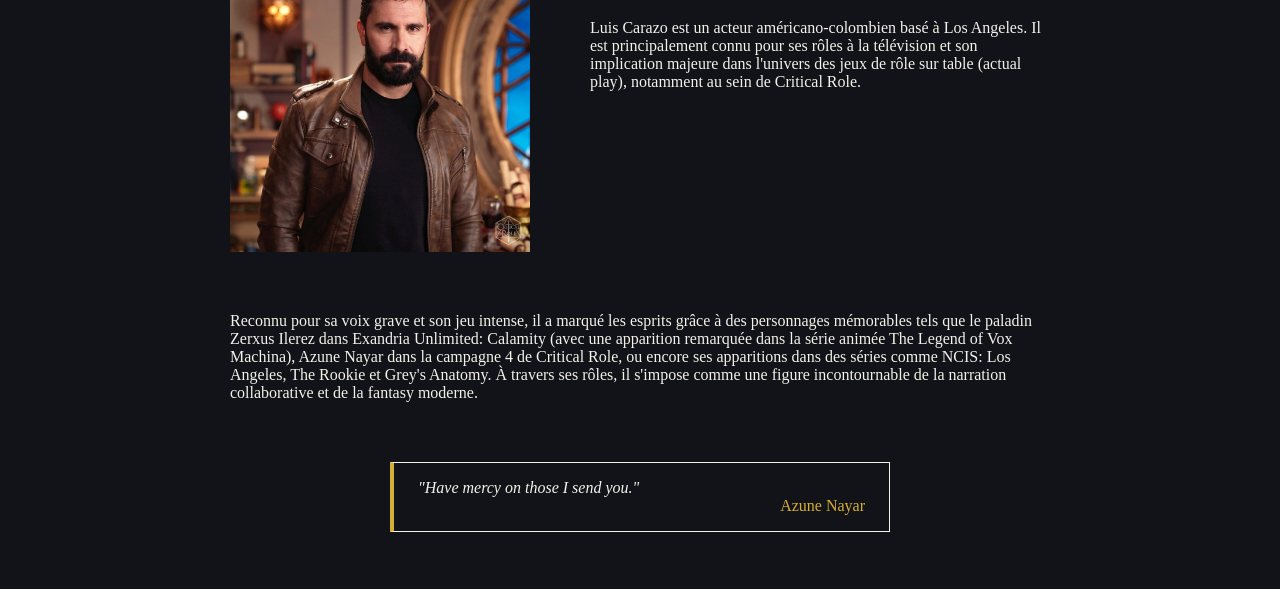
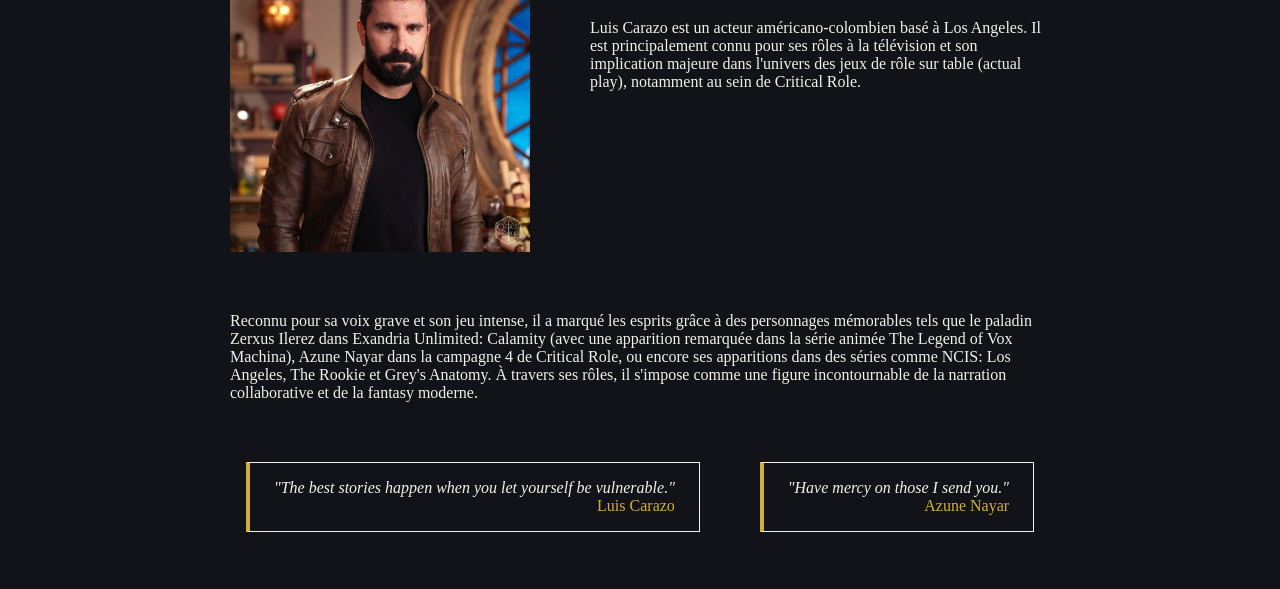
Before and after one commit to Xsii-y/Fansite-project, a plain HTML site: page fansite3/fansite3.html in a window 1280 px wide. Shown: the part 171-760 px from the top of the page. Drawn offline with Linux system fonts and the light colour scheme.

Commit message:
add 2nd quote to landing page

```diff
--- a/fansite3/fansite3.css
+++ b/fansite3/fansite3.css
@@ -131,12 +131,12 @@ img {
 	width: 100%;
 }
 
-#quote-text {
+.quote-text {
 	color: var(--color-ivory);
 	font-style: italic;
 }
 
-.quote #quote-author {
+.quote-author {
 	color: var(--color-gold);
 	text-align: right;
 }
--- a/fansite3/fansite3.html
+++ b/fansite3/fansite3.html
@@ -49,13 +49,19 @@
 				<p>Reconnu pour sa voix grave et son jeu intense, il a marqué les esprits grâce à des personnages mémorables tels que le paladin Zerxus Ilerez dans Exandria Unlimited: Calamity (avec une apparition remarquée dans la série animée The Legend of Vox Machina), Azune Nayar dans la campagne 4 de Critical Role, ou encore ses apparitions dans des séries comme NCIS: Los Angeles, The Rookie et Grey's Anatomy. À travers ses rôles, il s'impose comme une figure incontournable de la narration collaborative et de la fantasy moderne.</p>
 			</div>
 		</section>
-		<section class="single">
+		<section class="split">
 			<div class="card">
-				<a href="fansite3-cr.html" class="quote">
-					<p id="quote-text">"Have mercy on those I send you."</p>
-					<p id="quote-author">Azune Nayar</p>
-				</a>
+				<div class="quote">
+					<p class="quote-text">"The best stories happen when you let yourself be vulnerable."</p>
+					<p class="quote-author">Luis Carazo</p>
+				</div>
 			</div>
+
+			<div class="card">
+				<div class="quote">
+					<p class="quote-text">"Have mercy on those I send you."</p>
+					<p class="quote-author">Azune Nayar</p>
+				</div>
 		</section>
 	</main>
 
```
